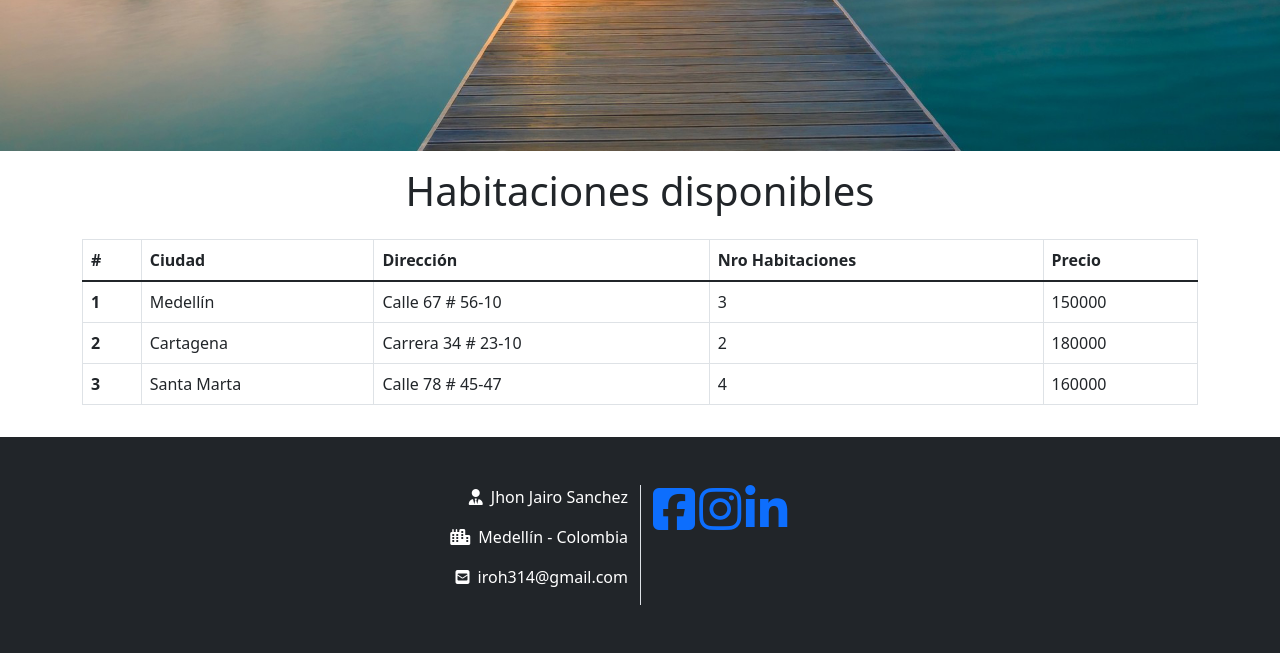
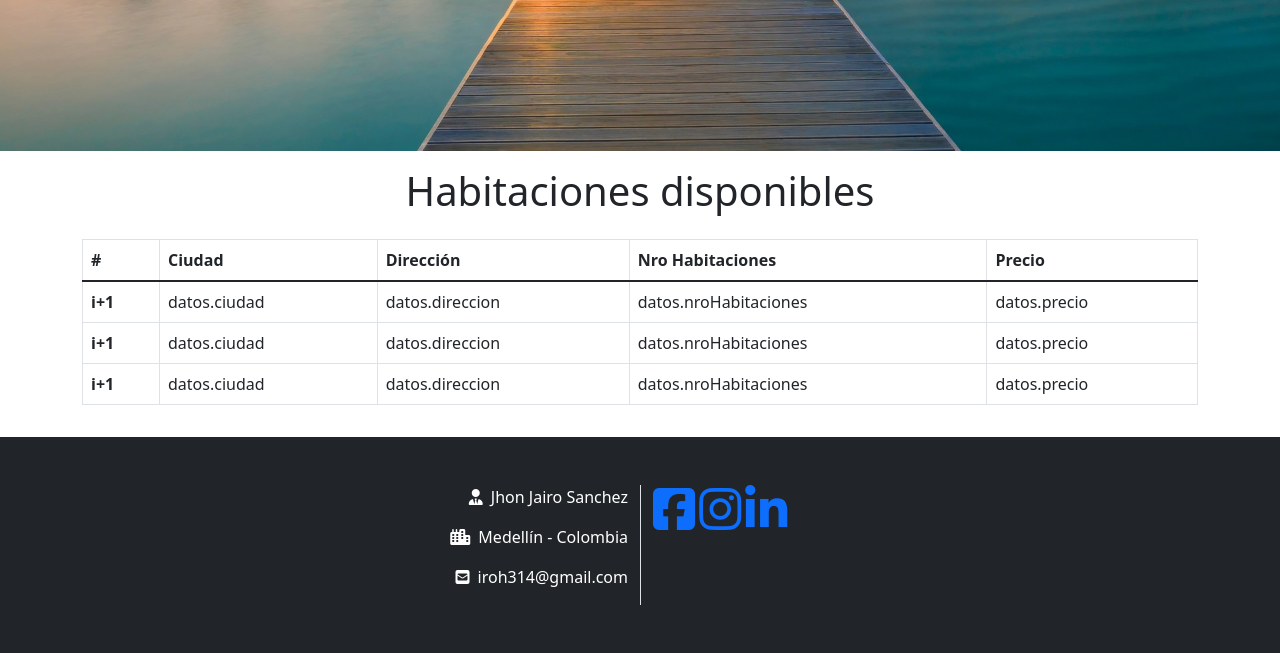
Before and after one commit to iroh314/taller-n2-python-flask, a Flask app: page /habitaciones in a window 1280 px wide. Shown: the part 729-1382 px from the top of the page. Run offline with Flask 2, Linux system fonts and the light colour scheme; some libraries are stand-ins or nearby versions.

Commit message:
Update habitaciones.html

```diff
--- a/app/templates/habitaciones.html
+++ b/app/templates/habitaciones.html
@@ -67,27 +67,15 @@
                           </tr>
                         </thead>
                         <tbody>
+                         {% for i in datos %}
                           <tr>
-                            <th scope="row">1</th>
-                            <td>Medellín</td>
-                            <td>Calle 67 # 56-10</td>
-                            <td>3</td>
-                            <td>150000</td>
-                          </tr>
-                          <tr>
-                            <th scope="row">2</th>
-                            <td>Cartagena</td>
-                            <td>Carrera 34 # 23-10</td>
-                            <td>2</td>
-                            <td>180000</td>
-                          </tr>
-                          <tr>
-                            <th scope="row">3</th>
-                            <td>Santa Marta</td>
-                            <td>Calle 78 # 45-47</td>
-                            <td>4</td>
-                            <td>160000</td>
-                          </tr>
+                            <th scope="row">i+1</th>
+                            <td>datos.ciudad</td>
+                            <td>datos.direccion</td>
+                            <td>datos.nroHabitaciones</td>
+                            <td>datos.precio</td>
+                            </tr>
+                          {% endfor %}
                         </tbody>
                     </table>
                 </div>
```
